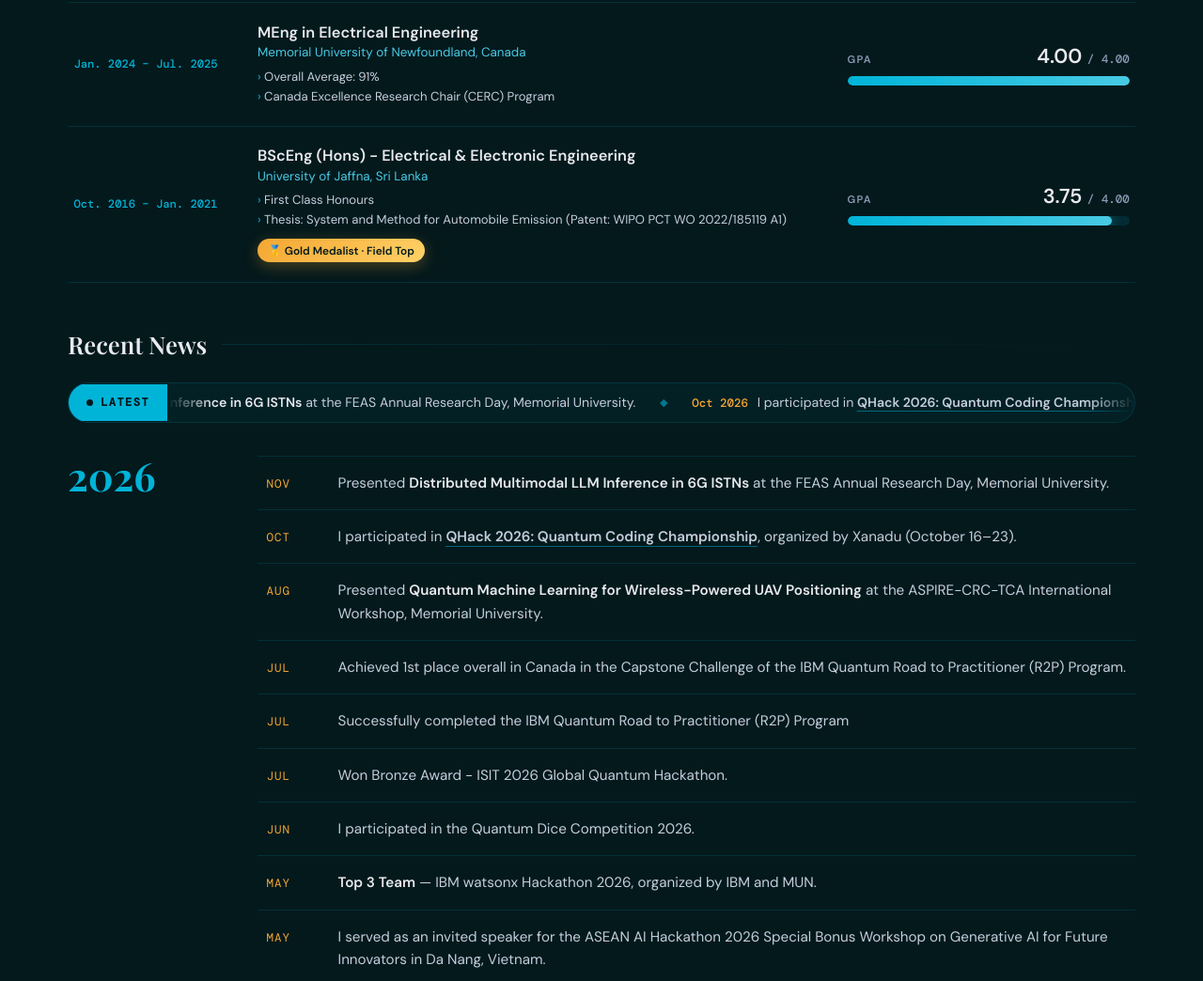
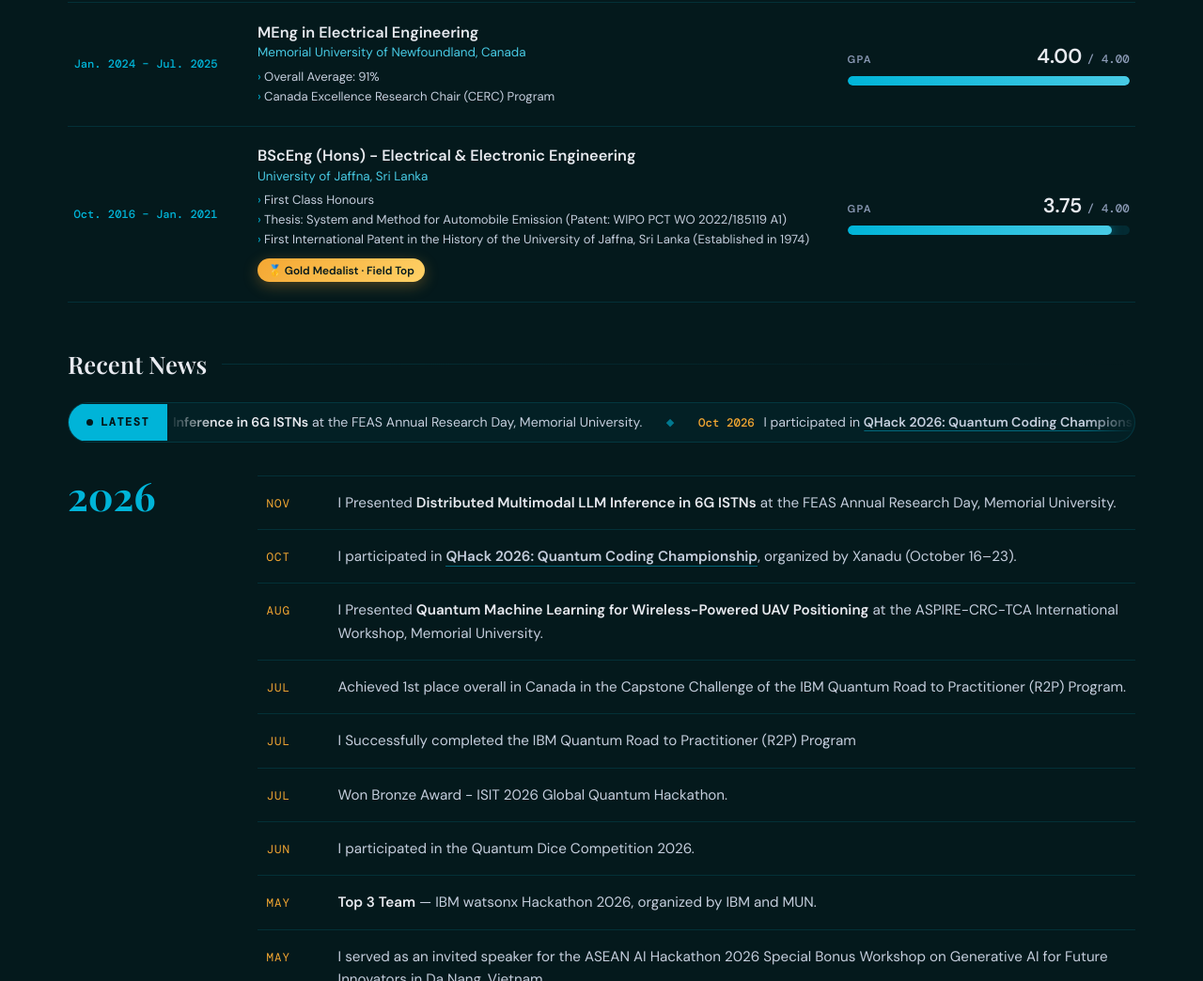
Before and after one commit to sasinda95/sasinda95.github.io, a plain HTML site: page index.html in a window 1280 px wide. Shown: the part 1260-2304 px from the top of the page at 94% size. Drawn offline with nearby package versions, Linux system fonts and the light colour scheme; animation ran at ten frames a second.

Commit message:
Add personal achievements to education and news sections
Updated details in education and news sections to include personal achievements.

```diff
--- a/index.html
+++ b/index.html
@@ -849,18 +849,18 @@ const EDUCATION = [
     degree: "BScEng (Hons) - Electrical & Electronic Engineering",
     school: "University of Jaffna, Sri Lanka",
     period: "Oct. 2016 – Jan. 2021",
-    details: ["GPA: 3.75/4.00 - First Class Honours", "Thesis: System and Method for Automobile Emission (Patent: WIPO PCT WO 2022/185119 A1)"],
+    details: ["GPA: 3.75/4.00 - First Class Honours", "Thesis: System and Method for Automobile Emission (Patent: WIPO PCT WO 2022/185119 A1)","First International Patent in the History of the University of Jaffna, Sri Lanka (Established in 1974)"],
     badge: "Gold Medalist · Field Top"
   }
 ];
 
 /* -- NEWS  (newest first) -- */
 const NEWS = [
-  { date:"Nov-2026",    gold:true,  text:"Presented <strong>Distributed Multimodal LLM Inference in 6G ISTNs</strong> at the FEAS Annual Research Day, Memorial University." },
+  { date:"Nov-2026",    gold:true,  text:"I Presented <strong>Distributed Multimodal LLM Inference in 6G ISTNs</strong> at the FEAS Annual Research Day, Memorial University." },
   { date:"Oct-2026",    gold:true,  text:"I participated in <a href=\"https://qhack.ai/\" target=\"_blank\" rel=\"noopener\"><strong>QHack 2026: Quantum Coding Championship</strong></a>, organized by Xanadu (October 16–23)." },
-  { date:"Aug-2026",    gold:true,  text:"Presented <strong>Quantum Machine Learning for Wireless-Powered UAV Positioning</strong> at the ASPIRE-CRC-TCA International Workshop, Memorial University." },
+  { date:"Aug-2026",    gold:true,  text:"I Presented <strong>Quantum Machine Learning for Wireless-Powered UAV Positioning</strong> at the ASPIRE-CRC-TCA International Workshop, Memorial University." },
   { date:"Jul-2026",    gold:true,  text:"Achieved 1st place overall in Canada in the Capstone Challenge of the IBM Quantum Road to Practitioner (R2P) Program." },
-  { date:"Jul-2026",    gold:true,  text:"Successfully completed the IBM Quantum Road to Practitioner (R2P) Program" },
+  { date:"Jul-2026",    gold:true,  text:"I Successfully completed the IBM Quantum Road to Practitioner (R2P) Program" },
   { date:"Jul-2026",    gold:true,  text:"Won Bronze Award - ISIT 2026 Global Quantum Hackathon." },
   { date:"Jun-2026",    gold:true,  text:"I participated in the Quantum Dice Competition 2026." },
   { date:"May-2026",    gold:true,  text:"<strong>Top 3 Team</strong> — IBM watsonx Hackathon 2026, organized by IBM and MUN." },
```
